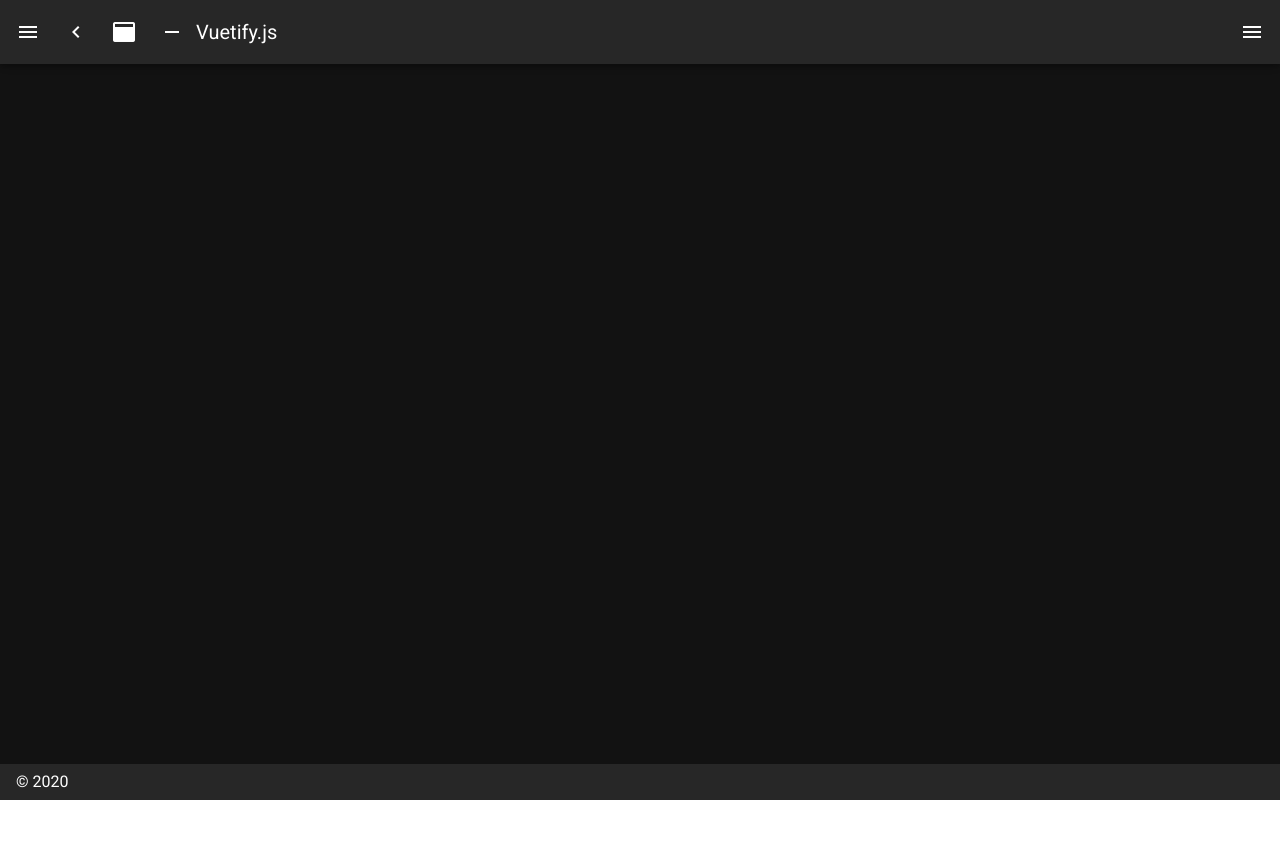
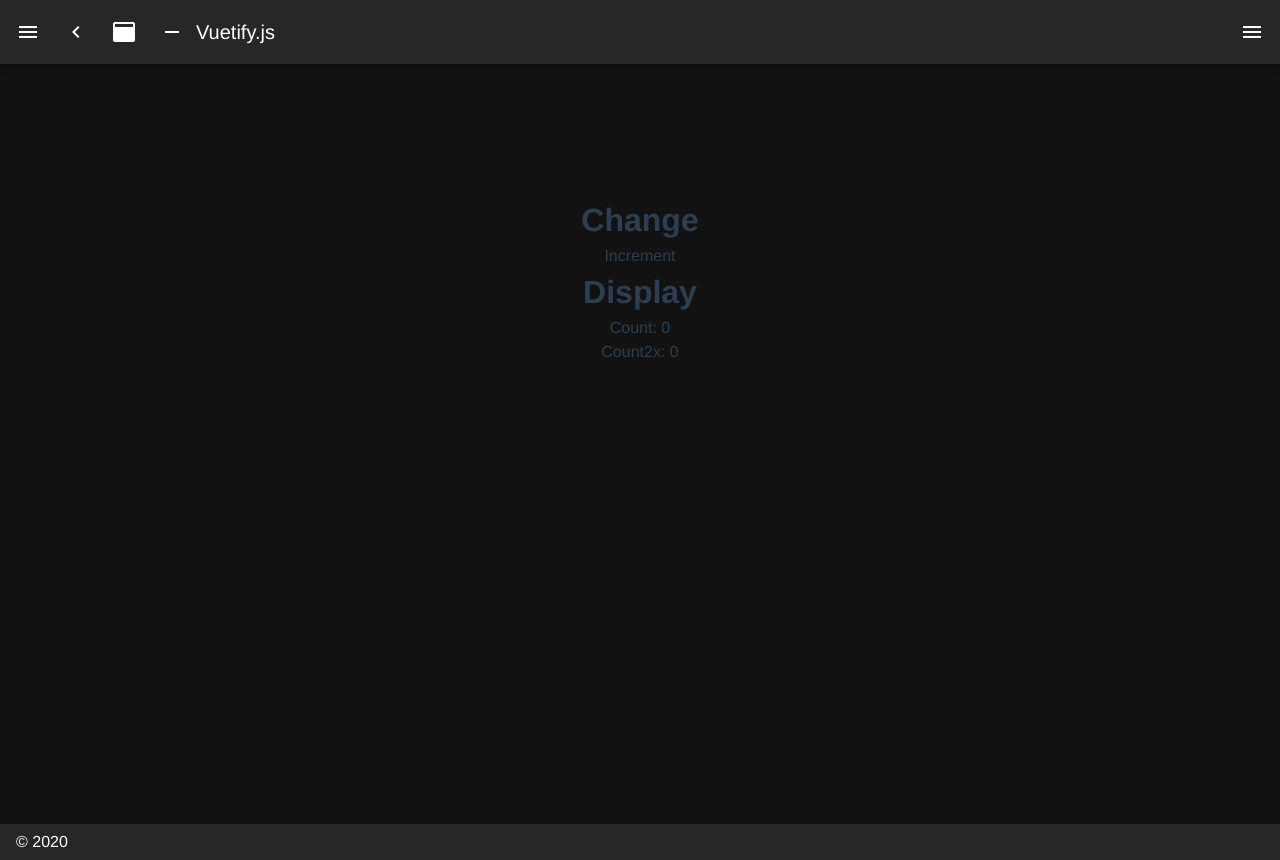
Before and after one commit to allania7med11/thesis, a Nuxt app: page /store in a window 1280 px wide. Before the commit this address had no page. Before the commit the page ends 800 px from the top, so only its background shows below. Built offline with nearby package versions, Linux system fonts and the light colour scheme.

Commit message:
store work

```diff
--- /dev/null
+++ b/components/Change.vue
@@ -0,0 +1,20 @@
+<template>
+  <div>
+    <h1>Change</h1>
+    <button @click="changeState">Increment</button>
+  </div>
+</template>
+
+<script>
+export default {
+  methods: {
+    changeState() {
+      this.$store.commit('increment', 3)
+      console.log(this.$store.state.count)
+    }
+  }
+};
+</script>
+
+<style>
+</style>
--- /dev/null
+++ b/components/Display.vue
@@ -0,0 +1,25 @@
+<template>
+  <div>
+    <h1>Display</h1>
+    <div>Count: {{count}}</div>
+    <div>Count2x: {{count2x}}</div>
+  </div>
+</template>
+
+<script>
+export default {
+computed:{
+  count:function(){
+    return this.$store.state.count
+  },
+  count2x:function(){
+    return this.$store.getters.count2x
+  }
+
+}
+}
+</script>
+
+<style>
+
+</style>
--- /dev/null
+++ b/components/Test.vue
@@ -0,0 +1,50 @@
+<template>
+  <div>
+    <Change />
+    <Display />
+  </div>
+</template>
+
+<script>
+import Change from "./Change";
+import Display from "./Display";
+export default {
+  components: {
+    Change,
+    Display
+  },
+  data() {
+    return {
+      alive: true,
+    };
+  },
+  updated() {
+    console.log(this.alive,this.action)
+  },
+  methods:{
+    changeAlive:function(){
+      console.log("changeAlive")
+      this.alive = !this.alive
+    },
+    action:function() {
+      return this.alive ? "Destroy" : "Create";
+    },
+    actionStyle:function() {
+      let color = this.alive ? "red" : "green";
+      return { backgroundColor: color };
+    }
+  }
+};
+</script>
+
+<style scoped>
+.mybutton {
+  padding: 10px;
+  color: white;
+  font-weight: bold;
+  border:none;
+  font-size: 16px;
+  border-radius: 10px;
+  margin: 10px;
+}
+</style>
--- /dev/null
+++ b/pages/store.vue
@@ -0,0 +1,27 @@
+<template>
+  <div id="app">
+    <Test  />
+  </div>
+</template>
+
+<script>
+import Test from '@/components/Test.vue'
+
+export default {
+  name: 'App',
+  components: {
+    Test
+  }
+}
+</script>
+
+<style>
+#app {
+  font-family: Avenir, Helvetica, Arial, sans-serif;
+  -webkit-font-smoothing: antialiased;
+  -moz-osx-font-smoothing: grayscale;
+  text-align: center;
+  color: #2c3e50;
+  margin-top: 60px;
+}
+</style>
--- /dev/null
+++ b/store/index.js
@@ -0,0 +1,16 @@
+export const strict = false;
+
+export const state = () => ({
+  count: 0
+});
+export const getters = {
+  count2x: state => {
+    return 2 * state.count;
+  }
+};
+
+export const mutations = {
+  increment(state, n) {
+    state.count += n;
+  }
+};
```
